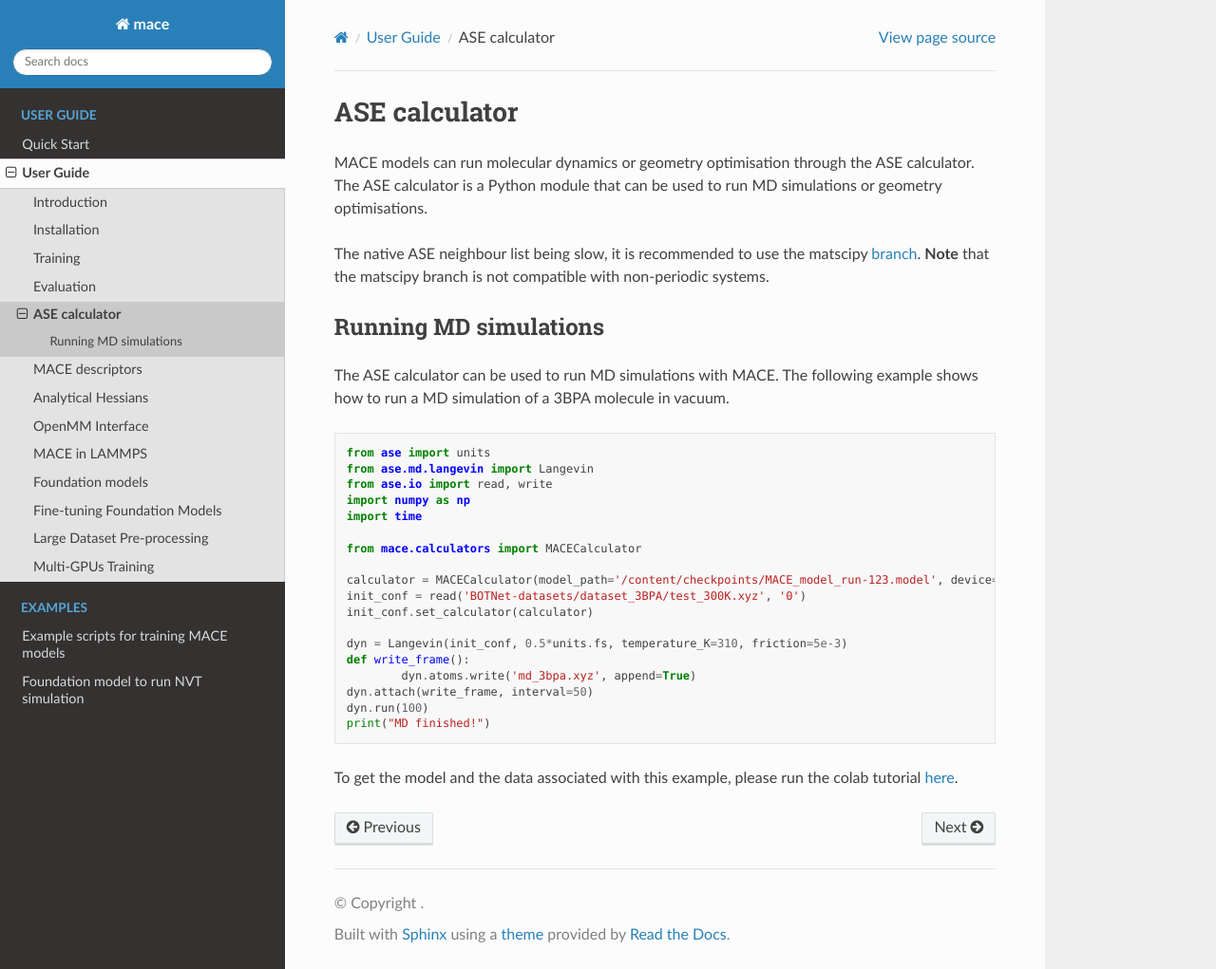
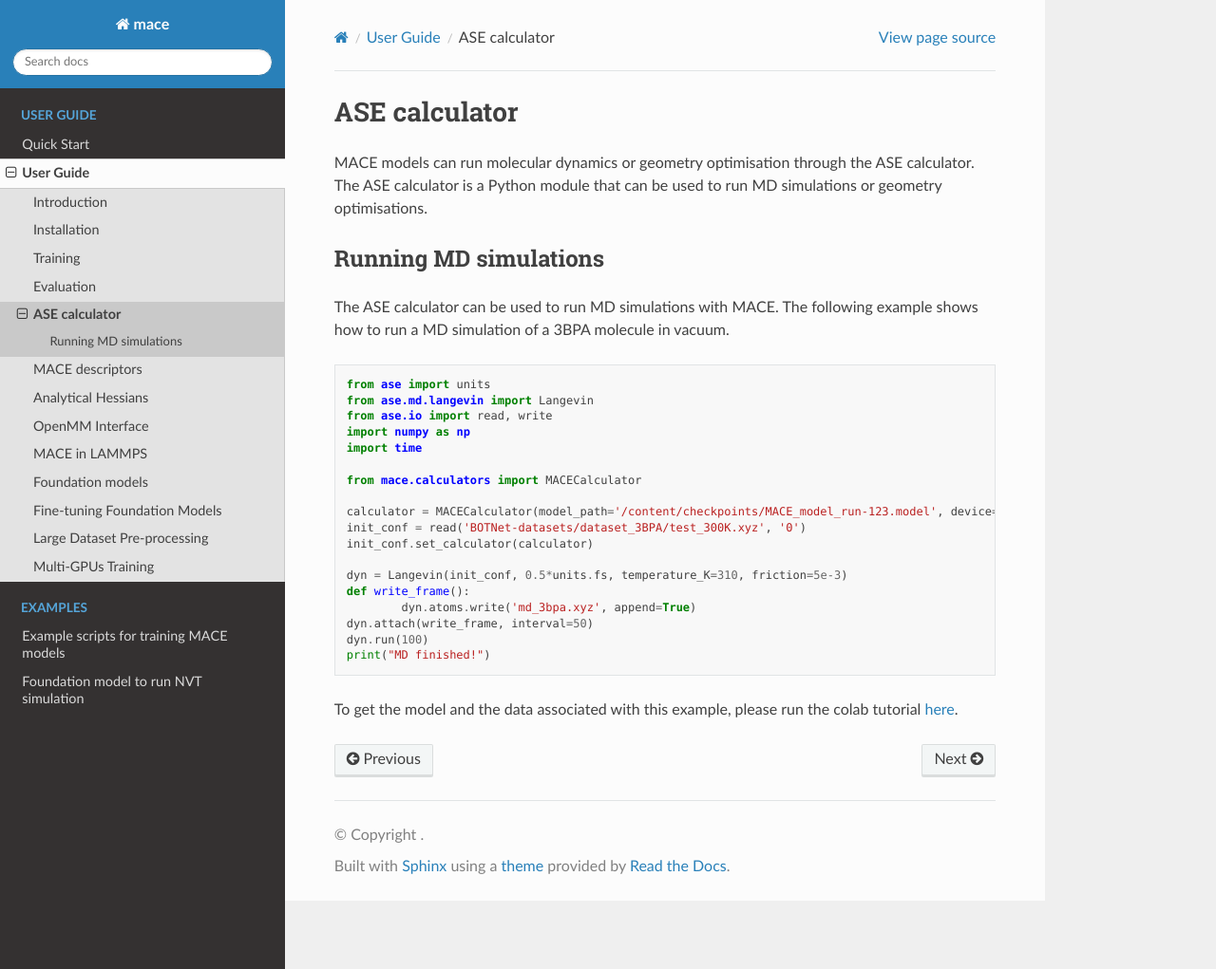
Before and after one commit to ACEsuit/mace, a Sphinx documentation site: the page built from docs/guide/ase.rst, in a window 1280 px wide and 1021 px high. Shown: the whole window at 95% size. Built offline with Sphinx 7.4.7 and the Read the Docs theme 2.0.0, drawn with Linux system fonts in a browser that asks for light colours; pages that are not in the unit, such as notebooks, are missing from menus.

Commit message:
remove outdated docs line.

```diff
--- a/docs/guide/ase.rst
+++ b/docs/guide/ase.rst
@@ -6,9 +6,6 @@
 
 MACE models can run molecular dynamics or geometry optimisation through the ASE calculator.
 The ASE calculator is a Python module that can be used to run MD simulations or geometry optimisations.
-
-The native ASE neighbour list being slow, it is recommended to use the matscipy `branch <https://github.com/ACEsuit/mace/tree/52-matscipy-neighbour-list-as-default>`_.
-**Note** that the matscipy branch is not compatible with non-periodic systems.
 
 Running MD simulations
 ----------------------
```
